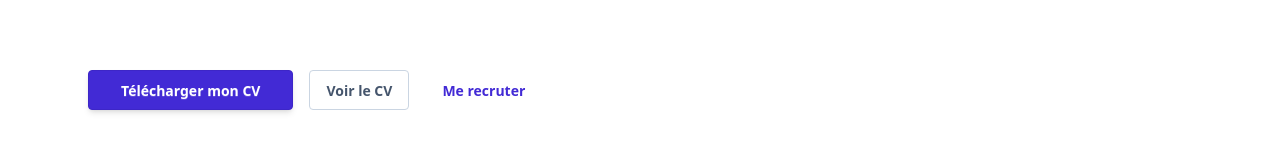
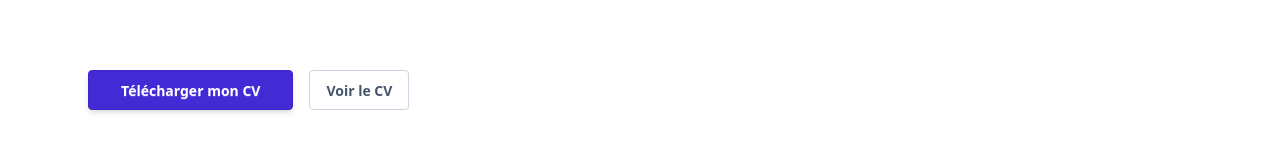
Before and after one commit to bintaax/bintou-portfolio, a React (Vite) app: page / in a window 1280 px wide. Shown: the part 528-688 px from the top of the page. Built offline with nearby package versions, Linux system fonts and the light colour scheme.

Commit message:
new version

```diff
--- a/src/sections/Hero.jsx
+++ b/src/sections/Hero.jsx
@@ -54,9 +54,6 @@ export default function Hero() {
               Voir le CV
             </a>
 
-            <a href="#contact" className="btn btn-ghost text-primary font-bold">
-              Me recruter
-            </a>
           </div>
         </div>
       </div>
```
